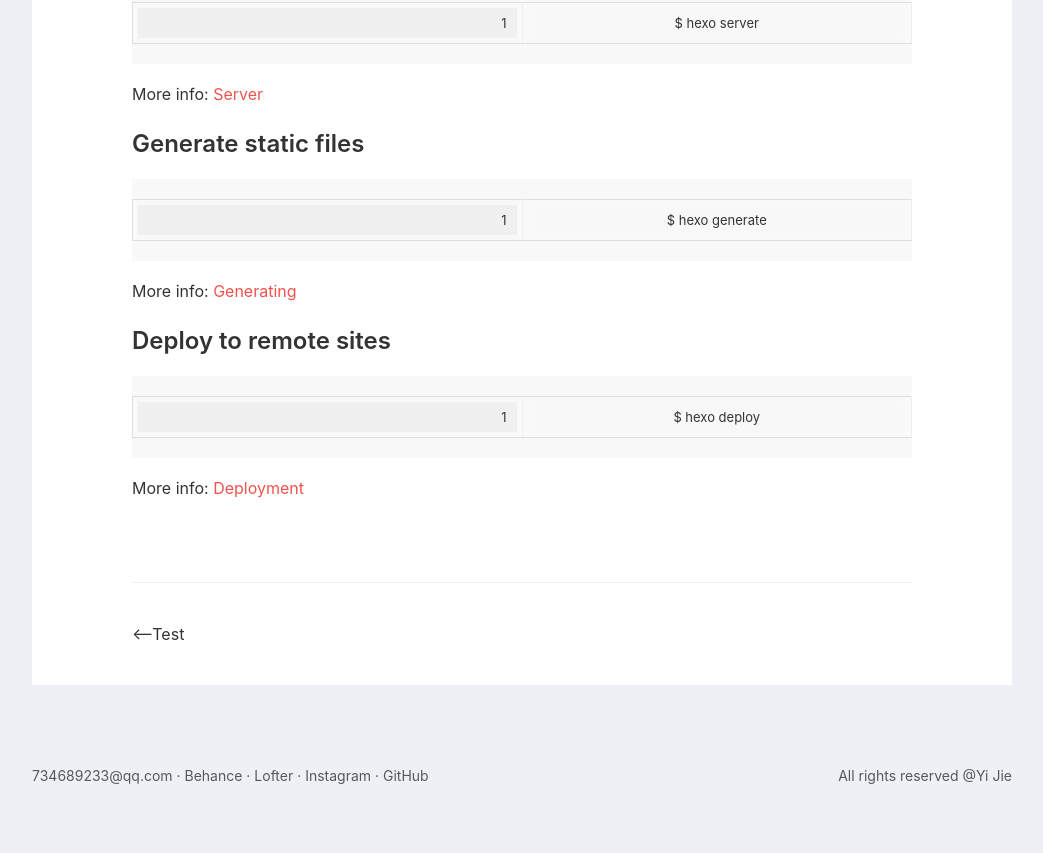
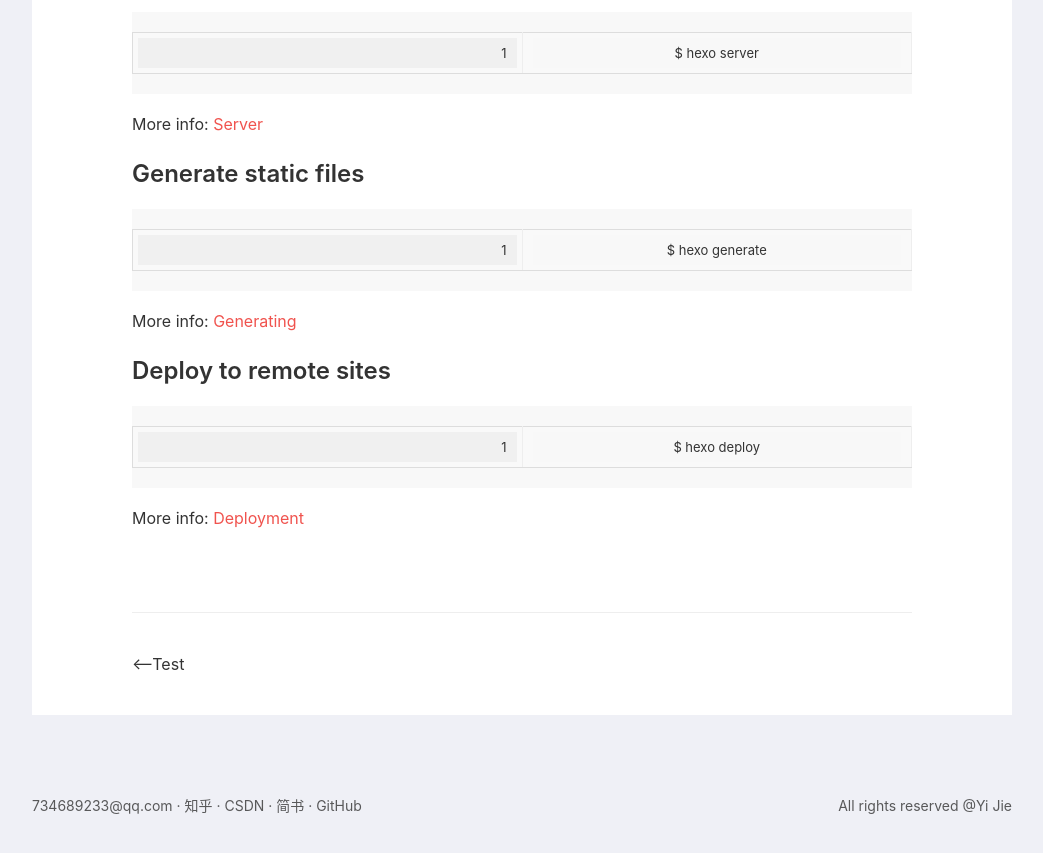
Before and after one commit to yijie925/yijie925.github.io, a plain HTML site: page 2019/10/23/hello-world/index.html in a window 1280 px wide. Shown: the part 849-1702 px from the top of the page, without its empty margins (118-1161 px from the left). Drawn offline with nearby package versions, Linux system fonts and the light colour scheme; a web font is replaced by a local one.

Commit message:
修改icon和底下链接

```diff
--- a/2019/10/23/hello-world/index.html
+++ b/2019/10/23/hello-world/index.html
@@ -37,7 +37,7 @@
     <nav id="nav">
   <header class="header">
     <a href="../../../../index.html" class="title">Yi Jie</a>
-    <img src="http://chuantu.xyz/t6/702/1571832312x2362407012.jpg" style="position: relative;top:20px;width: 120px;height: 70px" >
+    <img src="https://s2.ax1x.com/2019/10/23/KtlHaD.jpg" style="position: relative;left:30px; top:20px;width: 120px;height: 100px" >
   </header>
   <div class="ctnWrap">
     <div class="icons">
@@ -111,22 +111,22 @@
 
 
 
-        · <a href="http://www.zhihu.com/people/gyj-9-29" target="_blank" class="nav-icn">Behance</a>
 
 
 
-        · <a href="https://me.csdn.net/For_Learn_Java" target="_blank" class="nav-icn">Lofter</a>
 
 
 
-        · <a href="https://www.jianshu.com/u/ba51c1b9f672" target="_blank" class="nav-icn">Instagram</a>
 
 
 
-        · <a href="https://github.com/yijie925" target="_blank" class="nav-icn">GitHub</a>
 
 
 
+    · <a href="http://www.zhihu.com/people/gyj-9-29" target="_blank" class="nav-icn">知乎</a>
+    · <a href="https://me.csdn.net/For_Learn_Java" target="_blank" class="nav-icn">CSDN</a>
+    · <a href="https://www.jianshu.com/u/ba51c1b9f672" target="_blank" class="nav-icn">简书</a>
+    · <a href="https://github.com/yijie925" target="_blank" class="nav-icn">GitHub</a>
   <span class="copyright">All rights reserved @Yi Jie</span>
 </footer>
   </div>
```
Also changed, not shown: 2019/10/23/test/index.html (+5 -5 lines), about/index.html (+5 -5 lines), archives/2019/10/index.html (+5 -5 lines), archives/2019/index.html (+5 -5 lines), archives/index.html (+5 -5 lines), categories/index.html (+5 -5 lines), index.html (+5 -5 lines), photos/index.html (+5 -5 lines).
